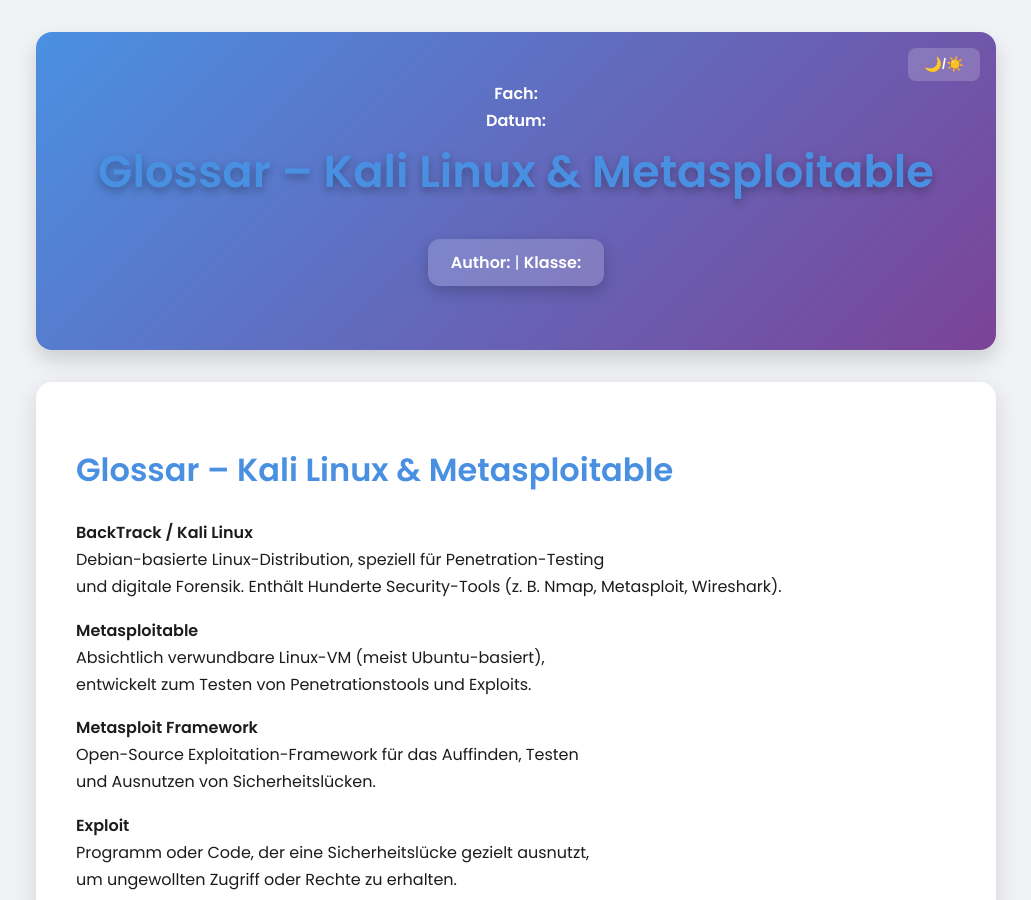
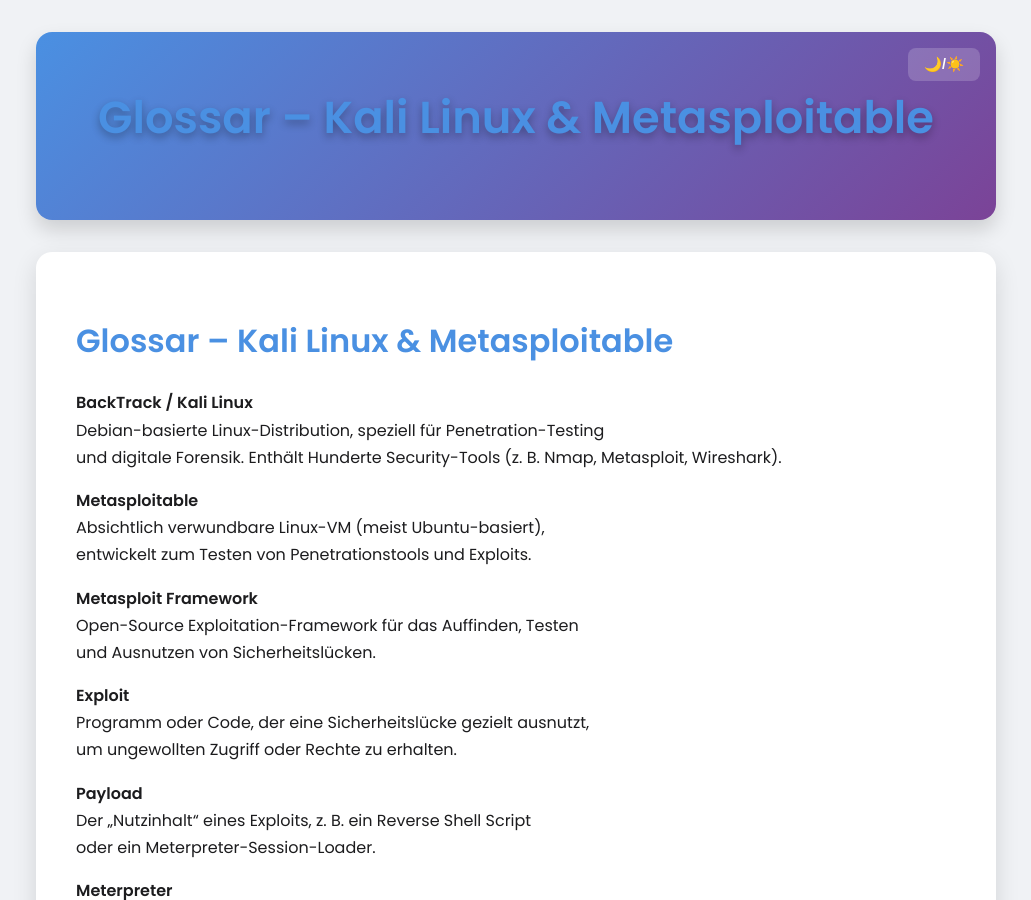
Before and after one commit to Felix-Mackinger/4AHITS_ITSE_Mackinger, a Jekyll site: the page built from berichte/glossar.md, in a window 1280 px wide and 900 px high. Shown: the whole window, without its empty margins (124-1155 px from the left). Built offline with Jekyll 4.4.1, drawn with Linux system fonts in a browser that asks for light colours; our own code applies the rules of GitHub Pages for plain Markdown files.

Commit message:
Update default.html

```diff
--- a/_layouts/default.html
+++ b/_layouts/default.html
@@ -9,26 +9,38 @@
 <body>
   <header>
     <!-- Fach links oben -->
+    {% if page.subject %}
     <div class="header-top-left">
       <strong>Fach:</strong> {{ page.subject }}
     </div>
+    {% endif %}
 
     <!-- Datum rechts oben -->
+    {% if page.date %}
     <div class="header-top-right">
       <strong>Datum:</strong> {{ page.date }}
     </div>
+    {% endif %}
 
     <!-- Titel -->
     <h1>{{ page.title }}</h1>
 
     <!-- Name & Klasse unter Titel -->
+    {% if page.author or page.klasse or page.partner %}
     <p class="meta">
-      <strong>Author:</strong> {{ page.author }} |
-      <strong>Klasse:</strong> {{ page.klasse }}
+      {% if page.author %}
+        <strong>Author:</strong> {{ page.author }}
+      {% endif %}
+      {% if page.klasse %}
+        {% if page.author %} | {% endif %}
+        <strong>Klasse:</strong> {{ page.klasse }}
+      {% endif %}
       {% if page.partner %}
-        | <strong>Partner:</strong> {{ page.partner }}
+        {% if page.author or page.klasse %} | {% endif %}
+        <strong>Partner:</strong> {{ page.partner }}
       {% endif %}
     </p>
+    {% endif %}
 
     <!-- Theme Toggle rechts unten -->
     <button class="theme-toggle" onclick="toggleTheme()">🌙/☀️</button>
```
